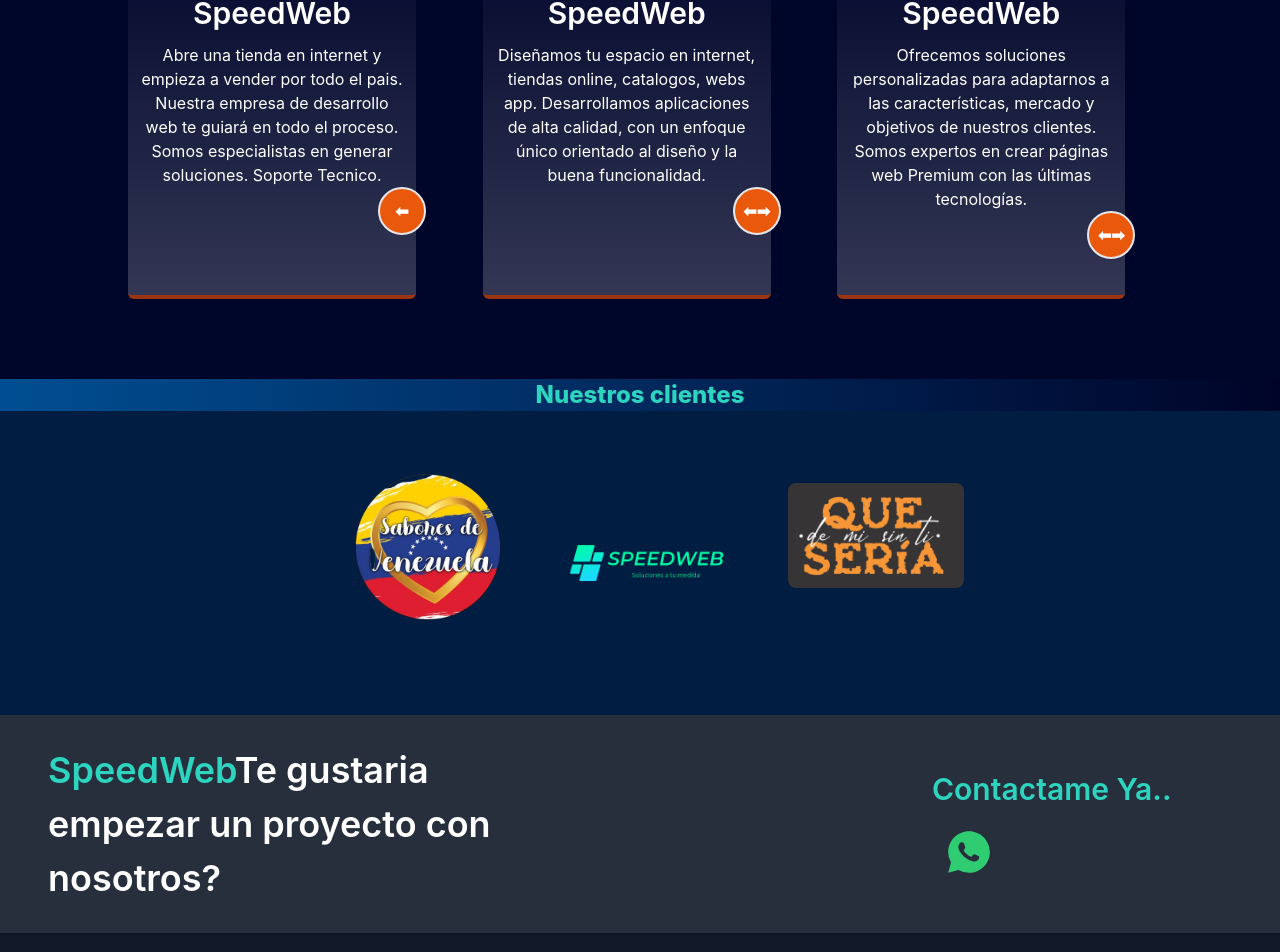
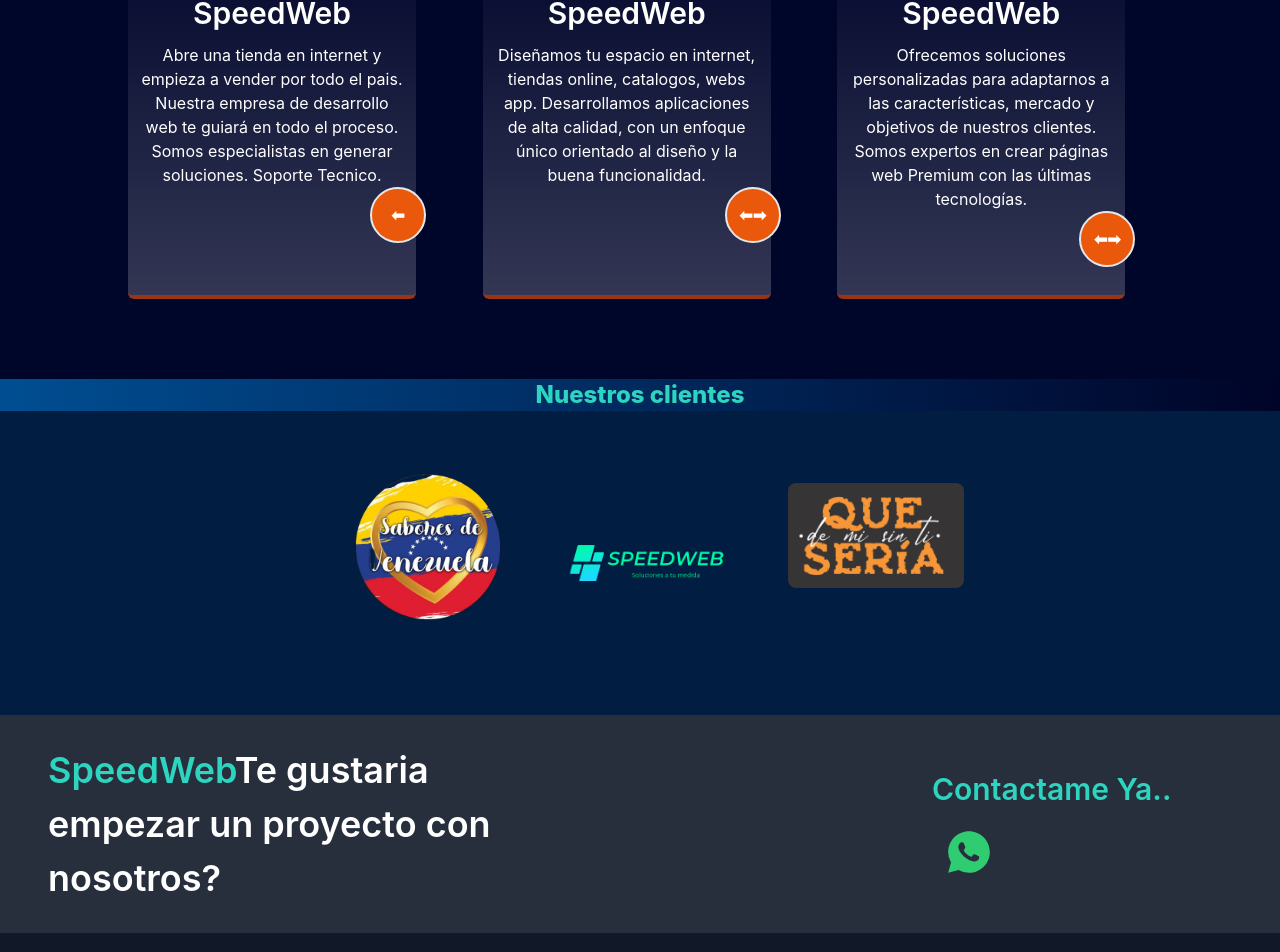
Before and after one commit to luismagnum/speedweb, a React (Create React App) app: page / in a window 1280 px wide. Shown: the part 998-1950 px from the top of the page. Built offline with nearby package versions, Linux system fonts and the light colour scheme.

Commit message:
arreglar flechas

```diff
--- a/src/index.css
+++ b/src/index.css
@@ -30,7 +30,7 @@
 }
 
 .card .skill-level{
-  @apply border-2 border-gray-200 font-bold text-white min-w-[3rem] min-h-[3rem] grid place-items-center rounded-full max-w-[3rem] absolute -right-2.5 scale-0;
+  @apply border-2 border-gray-200 font-bold text-white min-w-[3.5rem] min-h-[3.5rem] grid place-items-center rounded-full max-w-[3.5rem] absolute -right-2.5 scale-0;
 }
 
 .card .skill-level{
```
